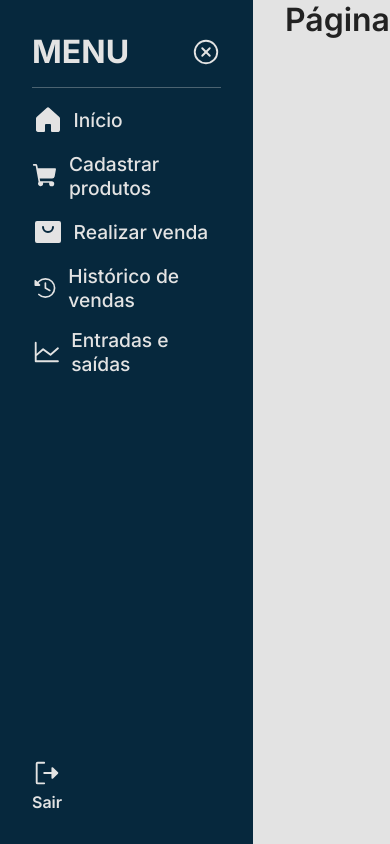
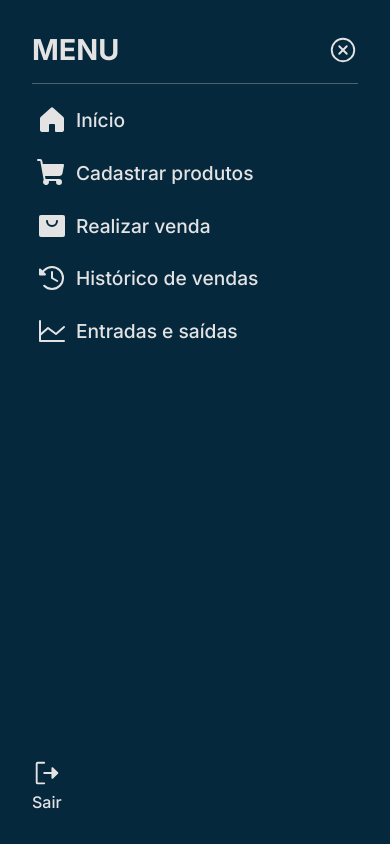
Before and after one commit to luccarauedys/pdv-frontend, a React (Vite) app: page /home in a window 390 px wide. Built offline with nearby package versions, Linux system fonts and the light colour scheme; no server answers.

Commit message:
feat: cards da tela home e responsividade do menu lateral

```diff
--- a/src/assets/globalStyle.js
+++ b/src/assets/globalStyle.js
@@ -41,12 +41,12 @@ export const GlobalStyle = createGlobalStyle`
 
   h1 {
     font-size: 2rem;
-    font-weight: 600;
+    font-weight: 700;
   }
 
   h2 {
-    font-size: 1.5rem;
-    font-weight: 600;
+    font-size: 1.8rem;
+    font-weight: 700;
   }
 
   a {
--- /dev/null
+++ b/src/components/HomeCard/index.jsx
@@ -0,0 +1,35 @@
+import { useNavigate } from "react-router-dom";
+import styled from "styled-components";
+
+export function HomeCard({ children, title, bg, page }) {
+  const navigate = useNavigate();
+
+  return (
+    <Container cardColor={bg} onClick={() => navigate(`/home/${page}`)}>
+      {children}
+      <h2>{title}</h2>
+    </Container>
+  );
+}
+
+const Container = styled.div`
+  background-color: ${(props) => props.cardColor};
+  color: #e3e3e3;
+  border-radius: 1rem;
+  padding: 2rem;
+  text-align: center;
+  transition: all 0.3s;
+  cursor: pointer;
+
+  h2 {
+    font-size: 1.4rem;
+  }
+
+  svg {
+    margin-bottom: 0.5rem;
+  }
+
+  &:hover {
+    filter: brightness(90%);
+  }
+`;
--- a/src/components/Menu/index.jsx
+++ b/src/components/Menu/index.jsx
@@ -1,5 +1,5 @@
 import React from "react";
-import { Link, useNavigate } from "react-router-dom";
+import { useNavigate } from "react-router-dom";
 import styled from "styled-components";
 import {
   ChartLine,
@@ -28,33 +28,38 @@ export function Menu() {
           <List size={35} weight="bold" onClick={() => setIsOpen(!isOpen)} />
         </MenuIcon>
       )}
+
       {isOpen && (
         <MenuContainer>
           <MenuHeader>
-            <h1>MENU</h1>
+            <h2>MENU</h2>
             <XCircle size={30} onClick={() => setIsOpen(false)} />
           </MenuHeader>
 
           <MenuBody>
-            <MenuItem>
+            <MenuItem onClick={() => navigate("/home")}>
               <House size={32} weight="fill" />
-              <Link to="">Início</Link>
+              <p>Início</p>
             </MenuItem>
-            <MenuItem>
+
+            <MenuItem onClick={() => navigate("/home/products")}>
               <ShoppingCart size={32} weight="fill" />
-              <Link to="">Cadastrar produtos</Link>
+              <p>Cadastrar produtos</p>
             </MenuItem>
-            <MenuItem>
+
+            <MenuItem onClick={() => navigate("/home/sales")}>
               <ShoppingBag size={32} weight="fill" />
-              <Link to="">Realizar venda</Link>
+              <p>Realizar venda</p>
             </MenuItem>
-            <MenuItem>
+
+            <MenuItem onClick={() => navigate("/home/history")}>
               <ClockCounterClockwise size={32} weight="fill" />
-              <Link to="">Histórico de vendas</Link>
+              <p>Histórico de vendas</p>
             </MenuItem>
-            <MenuItem>
+
+            <MenuItem onClick={() => navigate("/home/cashflow")}>
               <ChartLine size={32} weight="fill" />
-              <Link to="">Entradas e saídas</Link>
+              <p>Entradas e saídas</p>
             </MenuItem>
           </MenuBody>
 
@@ -75,16 +80,25 @@ const MenuIcon = styled.div`
 `;
 
 const MenuContainer = styled.div`
-  position: relative;
+  width: 400px;
+  height: 100vh;
+  padding: 2rem;
   display: flex;
   flex-direction: column;
-  width: 100%;
-  max-width: 350px;
-  padding: 2rem;
   background-color: #06283d;
   color: #e3e3e3;
-  h1 {
-    font-weight: 700;
+
+  p {
+    font-weight: 500;
+  }
+
+  @media (max-width: 800px) {
+    width: 100%;
+    position: fixed;
+    top: 0;
+    right: 0;
+    left: 0;
+    bottom: 0;
   }
 `;
 
@@ -102,17 +116,22 @@ const MenuBody = styled.div`
 `;
 
 const MenuItem = styled.div`
-  margin-bottom: 1rem;
+  margin-bottom: 0.8rem;
+  padding: 0.25rem;
   display: flex;
   align-items: center;
-  gap: 0.6rem;
+  gap: 0.5rem;
+
+  &:hover {
+    color: #06283d;
+    background-color: #dff6ff;
+    border-radius: 0.25rem;
+    cursor: pointer;
+  }
 `;
 
 const MenuFooter = styled.div`
   position: absolute;
   bottom: 2rem;
   cursor: pointer;
-  p {
-    font-weight: 600;
-  }
 `;
--- a/src/layouts/DefaultLayout/index.jsx
+++ b/src/layouts/DefaultLayout/index.jsx
@@ -1,6 +1,6 @@
+import styled from "styled-components";
 import { Outlet } from "react-router-dom";
 import { Menu } from "../../components/Menu";
-import { Container } from "./styles";
 
 export function DefaultLayout() {
   return (
@@ -10,3 +10,9 @@ export function DefaultLayout() {
     </Container>
   );
 }
+
+export const Container = styled.main`
+  width: 100%;
+  min-height: 100vh;
+  display: flex;
+`;
--- a/src/layouts/DefaultLayout/styles.js
+++ /dev/null
@@ -1,8 +0,0 @@
-import styled from "styled-components";
-
-export const Container = styled.main`
-  width: 100%;
-  min-height: 100vh;
-  display: flex;
-  gap: 2rem;
-`;
--- a/src/pages/Home/index.jsx
+++ b/src/pages/Home/index.jsx
@@ -1,7 +1,47 @@
+import styled from "styled-components";
+import { ChartLine, ClockCounterClockwise, ShoppingBag, ShoppingCart } from "phosphor-react";
+import { HomeCard } from "../../components/HomeCard";
+
 export function Home() {
   return (
-    <div>
-      <h1>Página</h1>
-    </div>
+    <Container>
+      <h1>Início</h1>
+      <CardsContainer>
+        <HomeCard title="Cadastrar produtos" bg="#395B64" page="products">
+          <ShoppingCart size={35} />
+        </HomeCard>
+
+        <HomeCard title="Realizar venda" bg="#516162" page="sales">
+          <ShoppingBag size={35} />
+        </HomeCard>
+
+        <HomeCard title="Histórico de vendas" bg="#25344a" page="history">
+          <ClockCounterClockwise size={35} />
+        </HomeCard>
+
+        <HomeCard title="Entradas e saídas" bg="#4f5a6b" page="cashflow">
+          <ChartLine size={35} />
+        </HomeCard>
+      </CardsContainer>
+    </Container>
   );
 }
+
+const Container = styled.div`
+  width: 100%;
+  padding: 2rem;
+
+  h1 {
+    margin-bottom: 1rem;
+  }
+`;
+
+const CardsContainer = styled.div`
+  display: grid;
+  grid-template-columns: repeat(2, 1fr);
+  gap: 1rem;
+
+  @media (max-width: 1000px) {
+    grid-template-columns: 1fr;
+  }
+`;
```
